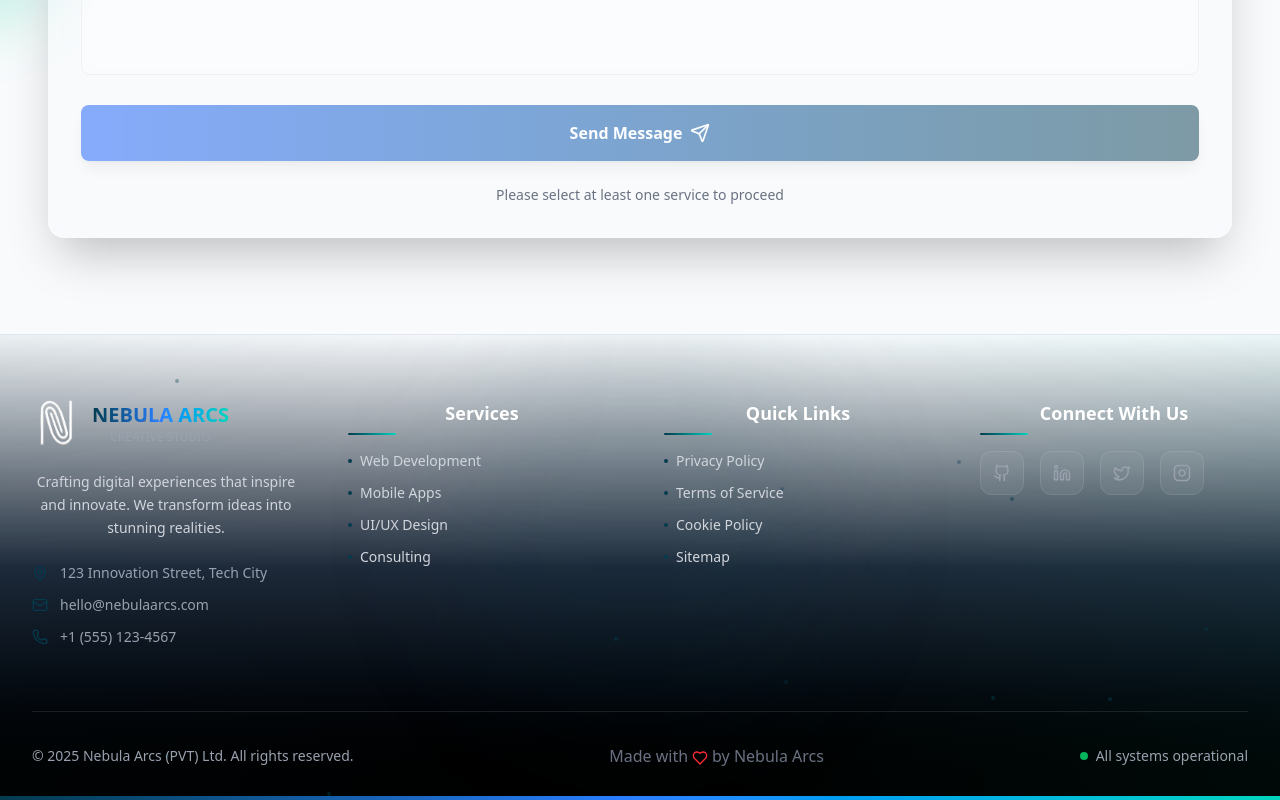
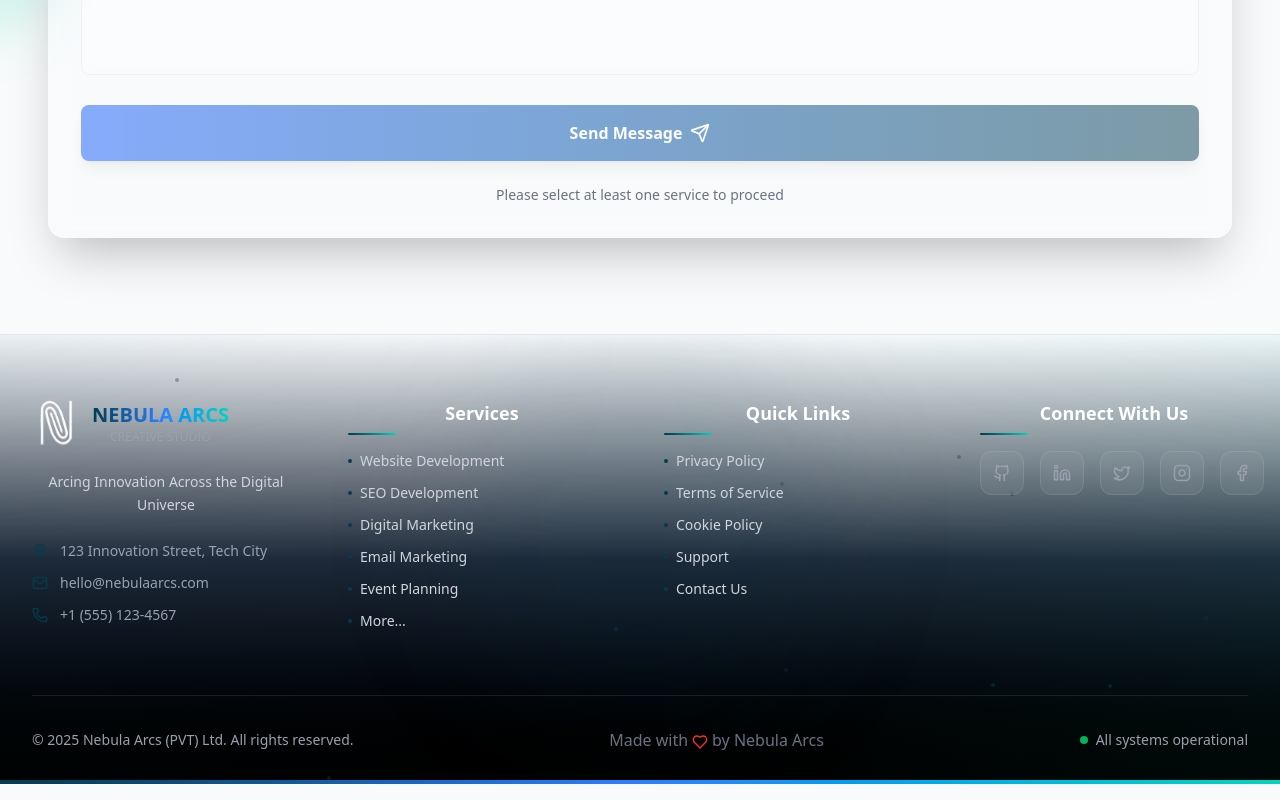
Before and after one commit to Werosh/nebula_arcs_wk, a React (Vite) app: page / in a window 1280 px wide. Shown: the part 3963-4763 px from the top of the page. Built offline with nearby package versions, Linux system fonts and the light colour scheme.

Commit message:
some chnges

```diff
--- a/src/components/Footer.jsx
+++ b/src/components/Footer.jsx
@@ -8,10 +8,12 @@ import {
   Linkedin,
   Twitter,
   Instagram,
+  Facebook,
 } from "lucide-react";
 import { useState, useEffect } from "react";
 
 import LogoImg from "../../public/logo.png";
+import { a, div } from "motion/react-client";
 
 // Utility function for conditional classes
 const cn = (...classes) => {
@@ -19,24 +21,40 @@ const cn = (...classes) => {
 };
 
 const socialLinks = [
-  { icon: Github, href: "#", label: "GitHub" },
-  { icon: Linkedin, href: "#", label: "LinkedIn" },
-  { icon: Twitter, href: "#", label: "Twitter" },
-  { icon: Instagram, href: "#", label: "Instagram" },
+  { icon: Github, href: "https://github.com/nebulaarcs", label: "GitHub" },
+  {
+    icon: Linkedin,
+    href: "https://linkedin.com/company/nebulaarcs",
+    label: "LinkedIn",
+  },
+  { icon: Twitter, href: "https://twitter.com/nebulaarcs", label: "Twitter" },
+  {
+    icon: Instagram,
+    href: "https://instagram.com/nebulaarcs",
+    label: "Instagram",
+  },
+  {
+    icon: Facebook,
+    href: "https://web.facebook.com/people/Nebula-Arcs/61578835523898/",
+    label: "Facebook",
+  },
 ];
 
 const quickLinks = [
   { name: "Privacy Policy", href: "#privacy" },
   { name: "Terms of Service", href: "#terms" },
   { name: "Cookie Policy", href: "#cookies" },
-  { name: "Sitemap", href: "#sitemap" },
+  { name: "Support", href: "https://support.nebulaarcs.com" },
+  { name: "Contact Us", href: "/contact" },
 ];
 
 const services = [
-  { name: "Web Development", href: "#web-dev" },
-  { name: "Mobile Apps", href: "#mobile" },
-  { name: "UI/UX Design", href: "#design" },
-  { name: "Consulting", href: "#consulting" },
+  { name: "Website Development", href: "/services" },
+  { name: "SEO Development", href: "/services" },
+  { name: "Digital Marketing", href: "/services" },
+  { name: "Email Marketing", href: "/services" },
+  { name: "Event Planning", href: "/services" },
+  { name: "More...", href: "/services" },
 ];
 
 export default function Footer() {
@@ -78,6 +96,18 @@ export default function Footer() {
       if (element) {
         element.scrollIntoView({ behavior: "smooth" });
       }
+    } else if (href.startsWith("http")) {
+      // External links - open in new tab
+      window.open(href, "_blank", "noopener,noreferrer");
+    } else {
+      // Internal routes - navigate normally
+      window.location.href = href;
+    }
+  };
+
+  const handleSocialClick = (href) => {
+    if (href.startsWith("http")) {
+      window.open(href, "_blank", "noopener,noreferrer");
     }
   };
 
@@ -158,8 +188,7 @@ export default function Footer() {
                 </div>
 
                 <p className="text-gray-300 text-sm leading-relaxed">
-                  Crafting digital experiences that inspire and innovate. We
-                  transform ideas into stunning realities.
+                  Arcing Innovation Across the Digital Universe
                 </p>
 
                 <div className="space-y-3 text-sm text-gray-400">
@@ -257,7 +286,7 @@ export default function Footer() {
                     return (
                       <button
                         key={index}
-                        onClick={() => handleLinkClick(social.href)}
+                        onClick={() => handleSocialClick(social.href)}
                         className="p-3 rounded-xl bg-white/5 backdrop-blur-sm border border-white/10 text-gray-400 hover:text-white hover:bg-[#043b4f]/20 hover:border-[#043b4f]/30 transition-all duration-300 hover:scale-110 group"
                         aria-label={social.label}
                       >
```
